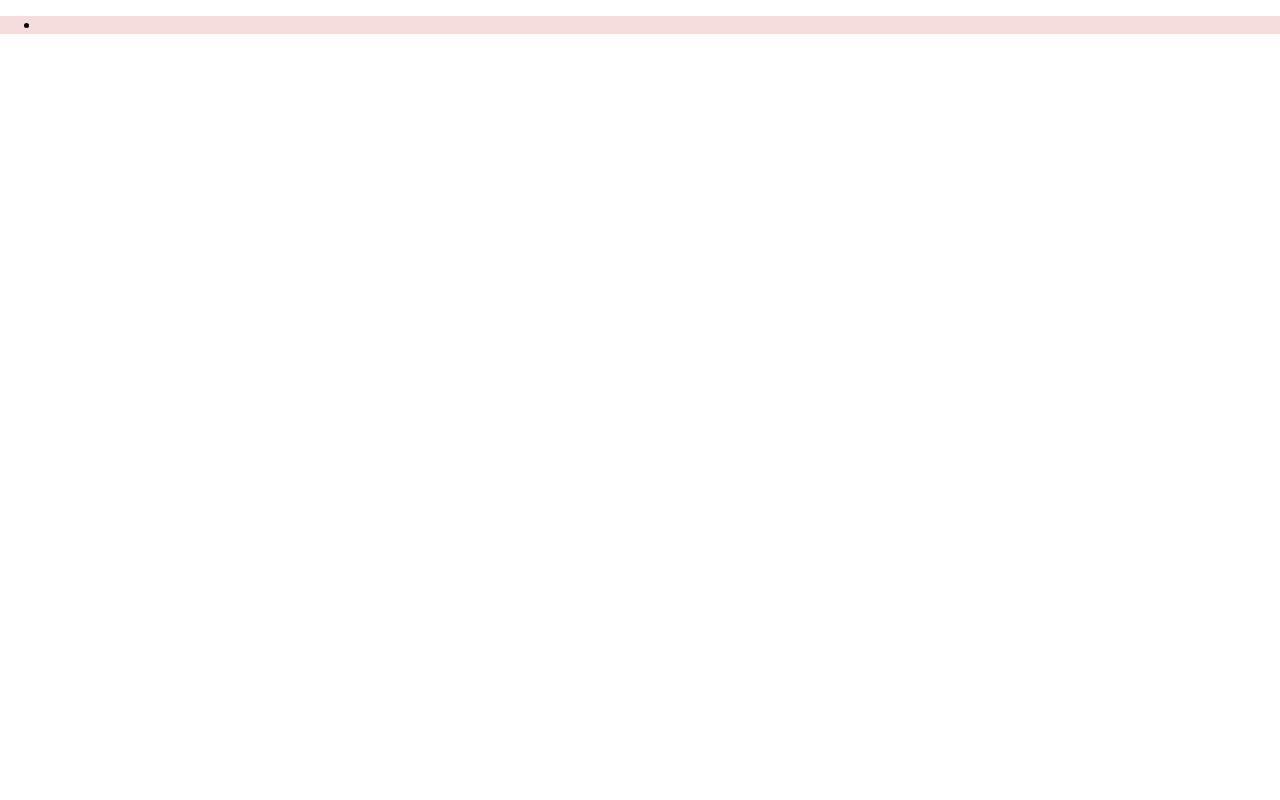
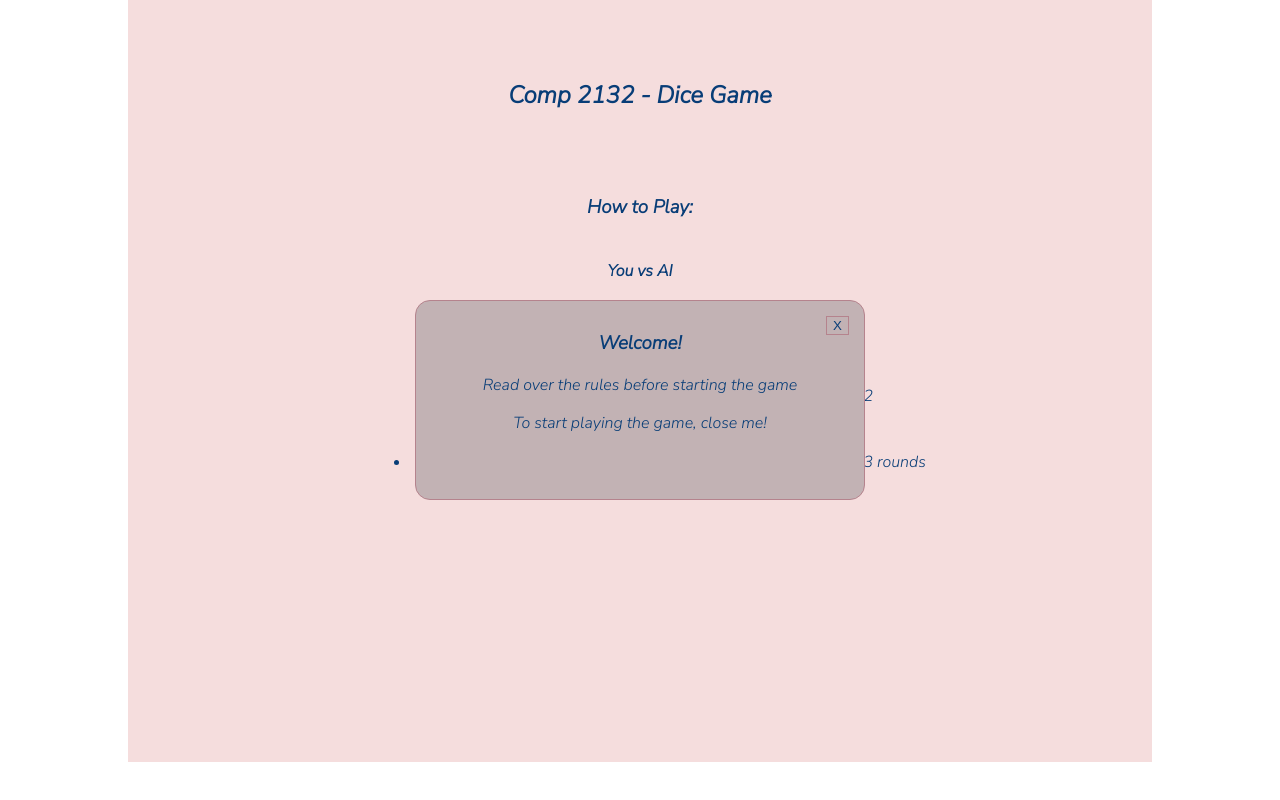
Before and after one commit to mishkha/Comp2132Project, a plain HTML site: page index.html in a window 1280 px wide. Drawn offline with Linux system fonts and the light colour scheme.

Commit message:
html, sass, js update

```diff
--- a/index.html
+++ b/index.html
@@ -4,35 +4,55 @@
 <!--author:Michael Yoo-->
 
     <head>
-        <title></title>
+        <title>COMP 2132 - Dice Game Project</title>
         <meta charset="utf-8" />
         <meta name="viewport" content="initial-scale=1.0, width=device-width" />
 
         <link href="styles/style.css" rel="stylesheet">
+        <link rel="preconnect" href="https://fonts.gstatic.com">
+        <link href="https://fonts.googleapis.com/css2?family=Nunito+Sans:ital,wght@1,300&display=swap" rel="stylesheet">
 
     </head>
 
 <body>
     <div class="wrapper"> <!--wrapper div-->
-            <header>
+        <h2 class="box header">Comp 2132 - Dice Game</h2>
 
-            </header>
+            <main>
+            <section id="pop-up">
+                    <h3>Welcome!</h3>
+                    <button id="close-me">X</button>
+                    <p>Read over the rules before starting the game</p>
+                    <p>To start playing the game, close me!</p>
+            </section>
+            <div class="box rules">
+                    <h3>How to Play:</h3>
+                        <h4>You vs AI</h4>
+                        <ul>
+                            <li>Click button to roll dice</li>
+                            <li>Points are given for the sum of the two dice</li>
+                            <li>If a <strong>"1"</strong> is rolled, points are void for the roll</li>
+                            <li>If <strong>both dice are the same value</strong>, the sum is multiplied by 2</li>
+                            <li>Any other combination is just summed up</li>
+                            <li>Game consists of 3 rounds (rolls of dice)</li>
+                            <li>At the end of 3 rounds, the winner is determined by the total of 3 rounds</li>
+                            <li>Enjoy!</li>
+                        </ul>
+                </div>
+            <div class="content"><!--content div-->
 
-            <nav>
-                <ul>
-                    <li>
+                <div class="box box1"></div>
+                <div class="box box2"></div>
+                <div class="box text"></div>
+            </main>
+            </div> <!--content div-->
 
-                    </li>
-                </ul>
-            </nav>
-
-        <main>
-
-
-        </main>
-        <footer>
+        <footer class="footer">
 
         </footer>
     </div> <!--wrapper div-->
-</body>
+
+    <script src="scripts/script.js"></script>
+
+    </body>
 </html>
--- a/scripts/script.js
+++ b/scripts/script.js
@@ -3,3 +3,42 @@ javascript
 author: Michael Yoo
 student id: A00794219
 */
+
+/*
+Pop-up delay
+*/
+
+const delay = 2000;
+
+const popup = document.getElementById("pop-up");
+
+
+let diceGameStart = true;
+
+setTimeout(function(){
+    if( !diceGameStart){
+        diceGameStart = false;
+        popup.style.opacity = "0";
+    }else{
+        popup.style.opacity = "1";
+        popup.style.transition = '1.5s';
+    }
+}, delay);
+
+//close button
+const closeMe = document.getElementById('close-me');
+closeMe.addEventListener("click", function(){
+    popup.style.opacity = "0";
+});
+
+
+
+//1 rolled, score is 0
+
+//same number, score is multiplied by 2
+
+//score each round
+
+//current roll value
+
+//total score from each round(3 max)
--- a/styles/style.scss
+++ b/styles/style.scss
@@ -4,6 +4,7 @@ SASS Variables
 */
 $main_color: #F5DDDD;
 $secondary_color: #C2B2B4;
+$tertiary_color: #A288A6;
 $text_color: #083D77;
 
 
@@ -19,18 +20,36 @@ html {
   }
 
 body {
-    font-family: Arial, Helvetica, sans-serif;
+    font-family: 'Nunito Sans', sans-serif;
     margin: 0;
     min-height: 100vh;
+    width: 100%;
     position: relative;
   }
 
 /*
-hmtl elements
+mixins
 */
 
+@mixin dice-background($padding, $background-color, $border-color) {
+  padding: $padding;
+  background-color: $background-color;
+  border:1px solid $border-color;
+}
+
+@mixin pop-up-border($border-radius, $border-color){
+  border: 1px solid $border-color;
+  border-radius: $border-radius;
+}
 
 
+/*
+html elements
+*/
+
+img {
+  @include dice-background(5px, $tertiary_color, #90e0ef)
+}
 
 /*
 class selectors
@@ -38,18 +57,105 @@ class selectors
 
 .wrapper {
   background-color: $main_color;
-  min-width: 1000px;
-  max-width: 1800px;
+  max-width: 80%;
   margin: 0 auto;
+  padding: 20px;
+  color: $text_color;
 }
 
+.wrapper {
+  display: grid;
+  grid-auto-columns: 1fr;
+  grid-template-rows: minmax(150px, auto);
+  grid-gap: 5px;
+  grid-template-areas:
+  "header"
+  "rules"
+  "content";
+}
 
+.box {
+  display: flex;
+  flex-direction: column;
+  justify-content: center;
+  flex-wrap: wrap;
+  text-align: center;
+  padding: 10px;
+}
 
+.header {
+  grid-area: header;
+}
+
+.content {
+  display: grid;
+  grid-template-columns: repeat(2, 1fr);
+  grid-template-rows: minmax(200px, auto);
+  grid-gap: 2px;
+  grid-area: content;
+  grid-template-areas:
+  "box1 box2"
+  "box1 box2"
+  "text text"
+  "text text"
+  "footer footer";
+}
+
+.rules {
+  list-style: circle inside;
+  padding: 0;
+  margin: 0;
+  grid-area: rules;
+}
+
+.box1 {
+grid-area: box1;
+}
+
+.box2 {
+grid-area: box2;
+}
+
+.text {
+grid-area: text;
+}
+
+.footer {
+grid-area: footer;
+}
 /*
 id selectors
 */
 
+#pop-up {
+  width: 450px;
+  height: 200px;
+  padding: 10px;
+  background-color: $secondary_color;
+  color: $text_color;
+  position: absolute;
+  justify-content: center;
+  text-align: center;
+  top: 50%;
+  left: 50%;
+  transform: translate(-50%, -50%);
+  opacity: 0;
+  pointer-events: none;
 
+  @include pop-up-border(15px, #b5838d)
+}
+
+#close-me {
+  position: absolute;
+  top: 15px;
+  right: 15px;
+  background-color: inherit;
+  color: inherit;
+  cursor: pointer;
+  pointer-events: all;
+  @include pop-up-border(0px, #b5838d)
+
+}
 
 /*
 media queries
```
Also changed, not shown: styles/style.css, styles/style.min.css.
